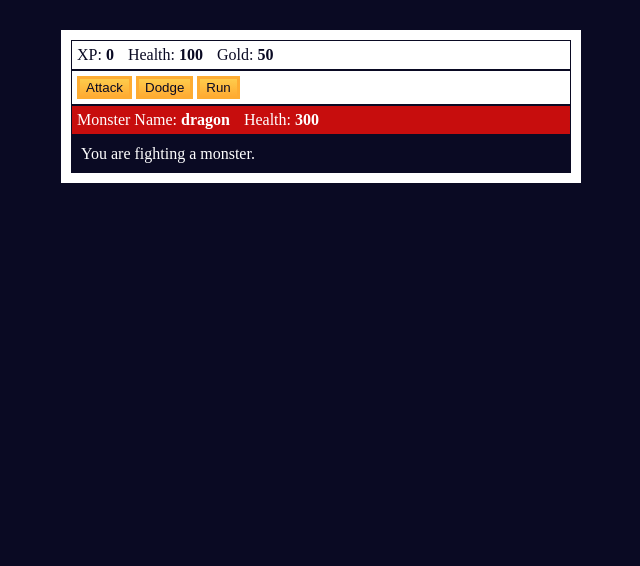
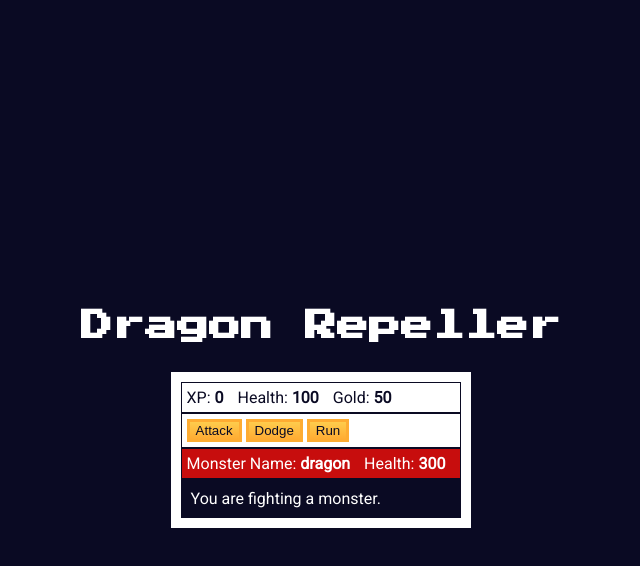
Before and after one commit to jc-ve/javascript-projects, a plain HTML site: page role-playing-game/index.html in a window 1280 px wide. Both pictures are taken after a click on the button "Fight dragon". Shown: the whole page, without its empty margins (319-959 px from the left). Drawn offline with Linux system fonts and the light colour scheme.

Commit message:
finished project

```diff
--- a/role-playing-game/index.html
+++ b/role-playing-game/index.html
@@ -6,6 +6,8 @@
     <title>RPG - Dragon Repeller</title>
   </head>
   <body>
+    <div class="section-game">
+      <h1 class="heading-primary">Dragon Repeller</h1>
       <div id="game">
         <div id="stats">
           <span class="stat"
@@ -37,6 +39,7 @@
           Where do you want to go? Use the buttons above.
         </div>
       </div>
+    </div>
     <script src="script.js"></script>
   </body>
 </html>
--- a/role-playing-game/script.js
+++ b/role-playing-game/script.js
@@ -16,12 +16,14 @@ const goldText = document.querySelector("#goldText");
 const monsterStats = document.querySelector("#monsterStats");
 const monsterName = document.querySelector("#monsterName");
 const monsterHealthText = document.querySelector("#monsterHealth");
+
 const weapons = [
   { name: "stick", power: 5 },
   { name: "dagger", power: 30 },
   { name: "claw hammer", power: 50 },
   { name: "sword", power: 100 },
 ];
+
 const monsters = [
   {
     name: "slime",
@@ -39,6 +41,7 @@ const monsters = [
     health: 300,
   },
 ];
+
 const locations = [
   {
     name: "town square",
@@ -75,7 +78,7 @@ const locations = [
       "Go to town square",
       "Go to town square",
     ],
-    "button functions": [goTown, goTown, goTown],
+    "button functions": [goTown, goTown, easterEgg],
     text: 'The monster screams "Arg!" as it dies. You gain experience points and find gold.',
   },
   {
@@ -90,6 +93,12 @@ const locations = [
     "button functions": [restart, restart, restart],
     text: "You defeat the dragon! YOU WIN THE GAME! 🎉",
   },
+  {
+    name: "easter egg",
+    "button text": ["2", "8", "Go to town square?"],
+    "button functions": [pickTwo, pickEight, goTown],
+    text: "You find a secret game. Pick a number above. Ten numbers will be randomly chosen between 0 and 10. If the number you choose matches one of the random numbers, you win!",
+  },
 ];
 
 // initialize buttons
@@ -97,7 +106,7 @@ button1.onclick = goStore;
 button2.onclick = goCave;
 button3.onclick = fightDragon;
 
-function update(location) {
+const update = function (location) {
   monsterStats.style.display = "none";
   button1.innerText = location["button text"][0];
   button2.innerText = location["button text"][1];
@@ -106,7 +115,7 @@ function update(location) {
   button2.onclick = location["button functions"][1];
   button3.onclick = location["button functions"][2];
   text.innerText = location.text;
-}
+};
 
 function goTown() {
   update(locations[0]);
@@ -204,6 +213,10 @@ function attack() {
   } else if (monsterHealth <= 0) {
     fighting === 2 ? winGame() : defeatMonster();
   }
+  if (Math.random() <= 0.1 && inventory.length !== 1) {
+    text.innerText += " Your " + inventory.pop() + " breaks.";
+    currentWeapon--;
+  }
 }
 
 function getMonsterAttackValue(level) {
@@ -247,3 +260,38 @@ function restart() {
   xpText.innerText = xp;
   goTown();
 }
+
+function easterEgg() {
+  update(locations[7]);
+}
+
+function pickTwo() {
+  pick(2);
+}
+
+function pickEight() {
+  pick(8);
+}
+
+function pick(guess) {
+  let numbers = [];
+  while (numbers.length < 10) {
+    numbers.push(Math.floor(Math.random() * 11));
+  }
+  text.innerText = "You picked " + guess + ". Here are the random numbers:\n";
+  for (let i = 0; i < 10; i++) {
+    text.innerText += numbers[i] + "\n";
+  }
+  if (numbers.indexOf(guess) !== -1) {
+    text.innerText += "Right! You win 20 gold!";
+    gold += 20;
+    goldText.innerText = gold;
+  } else {
+    text.innerText += "Wrong! You lose 10 health!";
+    health -= 10;
+    healthText.innerText = health;
+    if (health <= 0) {
+      lose();
+    }
+  }
+}
--- a/role-playing-game/style.css
+++ b/role-playing-game/style.css
@@ -1,45 +1,80 @@
+@import url("https://fonts.googleapis.com/css2?family=Press+Start+2P&family=Roboto&display=swap");
+
+:root {
+  --clr-primary: #0a0a23;
+  --clr-white: #fff;
+  --clr-red: #c70d0d;
+  --clr-yellow: #feac32;
+
+  --clr-yellow-light: #fecc4c;
+  --clr-yellow-dark: #ffac33;
+}
+
+html {
+  font-size: 62.5%;
+}
+
 body {
-  background-color: #0a0a23;
+  font-size: 1.6rem;
+  font-family: "Roboto", sans-serif;
+  background-color: var(--clr-primary);
+  overflow-y: hidden;
+}
+
+.section-game {
+  height: 100vh;
+  display: flex;
+  flex-direction: column;
+  justify-content: center;
+  align-items: center;
+}
+
+.heading-primary {
+  font-family: "Press Start 2p";
+  color: var(--clr-white);
+  margin-bottom: 3rem;
 }
 
 #text {
-  background-color: #0a0a23;
-  color: #ffffff;
-  padding: 10px;
+  background-color: var(--clr-primary);
+  color: var(--clr-white);
+  padding: 1rem;
 }
 
 #game {
-  max-width: 500px;
-  max-height: 400px;
-  background-color: #ffffff;
-  color: #ffffff;
-  margin: 30px auto 0px;
-  padding: 10px;
+  max-width: 50rem;
+  max-height: 40rem;
+  background-color: var(--clr-white);
+  color: var(--clr-white);
+  padding: 1rem;
 }
 
 #controls,
 #stats {
-  border: 1px solid #0a0a23;
+  border: 1px solid var(--clr-primary);
   padding: 5px;
-  color: #0a0a23;
+  color: var(--clr-primary);
 }
 
 #monsterStats {
   display: none;
-  border: 1px solid #0a0a23;
+  border: 1px solid var(--clr-primary);
   padding: 5px;
-  color: #ffffff;
-  background-color: #c70d0d;
+  color: var(--clr-white);
+  background-color: var(--clr-red);
 }
 
 .stat {
-  padding-right: 10px;
+  padding-right: 1rem;
 }
 
 button {
   cursor: pointer;
-  color: #0a0a23;
-  background-color: #feac32;
-  background-image: linear-gradient(#fecc4c, #ffac33);
-  border: 3px solid #feac32;
+  color: var(--clr-primary);
+  background-color: var(--clr-yellow);
+  background-image: linear-gradient(
+    var(--clr-yellow-light),
+    var(--clr-yellow-dark)
+  );
+  border: 3px solid var(--clr-yellow);
 }
```
Lines whose indentation alone changed are shown as unchanged.
